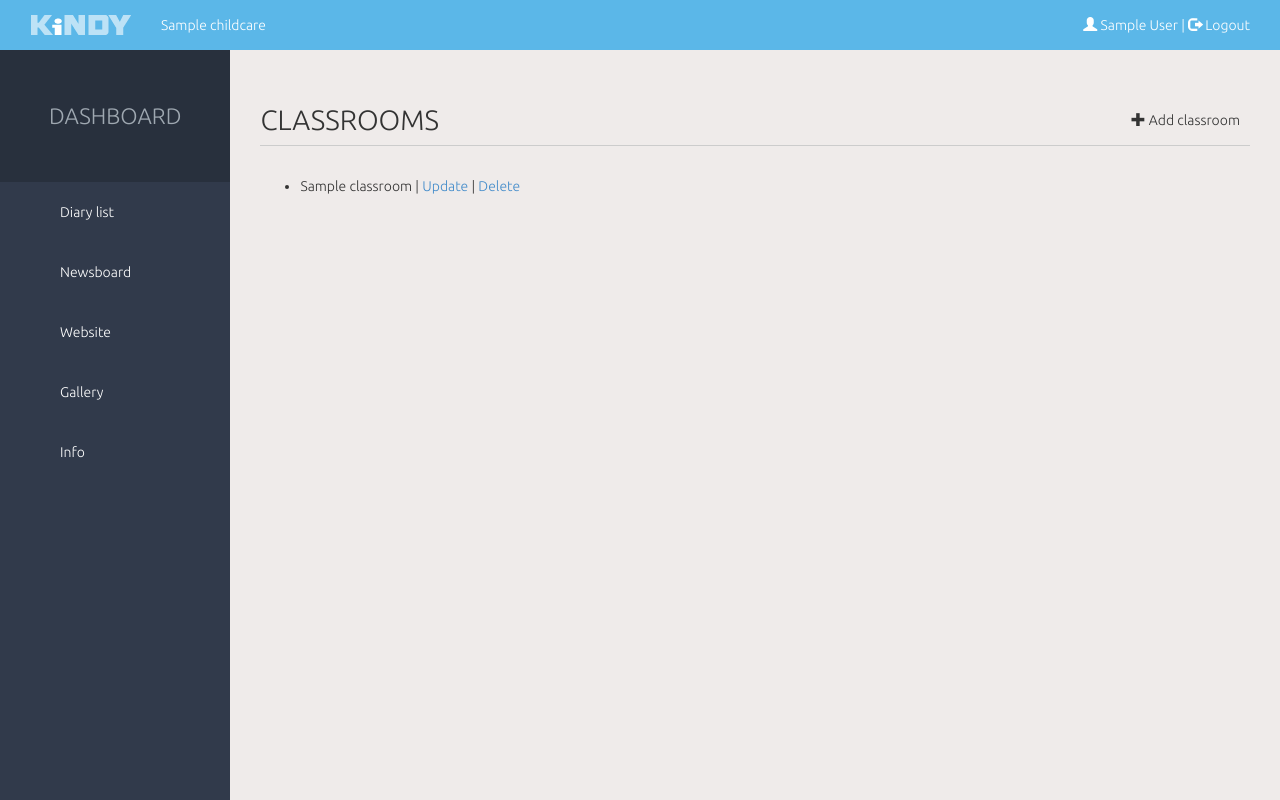
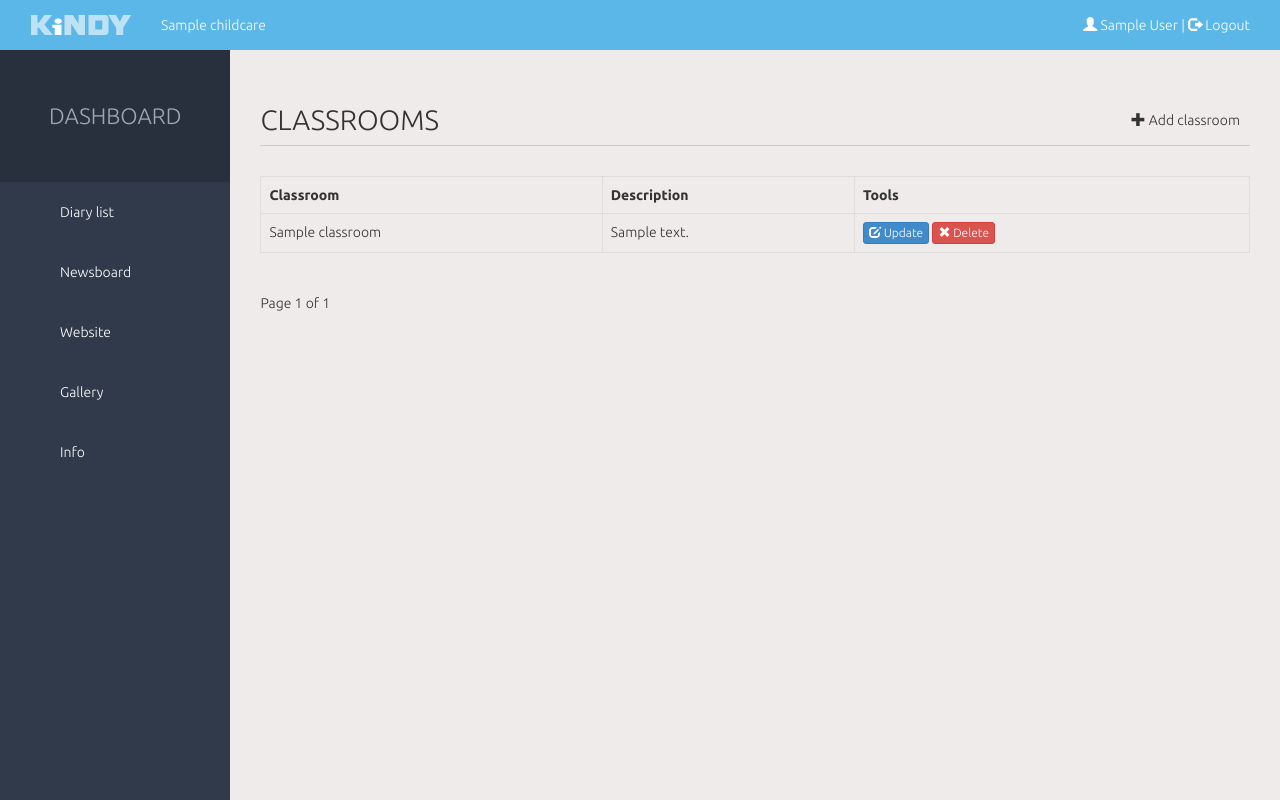
Before and after one commit to ramuta/kindy-old, a Django app: a page that uses templates/classroom/classroom_list.html in a window 1280 px wide. Run offline with Django 3.2, Linux system fonts and the light colour scheme; a user stored in the database is signed in; tables that the repository leaves empty hold one stand-in row (values such as "Sample post"); parts of the project's set-up code (start-up, migrations or seed data) failed here and were passed over; some libraries are stand-ins or nearby versions.

Commit message:
Classroom table

```diff
--- a/classroom/views.py
+++ b/classroom/views.py
@@ -152,7 +152,18 @@ def diary_image_delete(request, childcare_slug, diary_id, image_id):
 @permission_required_or_403('childcare_view', (Childcare, 'slug', 'childcare_slug'))
 def classroom_list(request, childcare_slug):
     childcare = get_object_or_404(Childcare, slug=childcare_slug)
-    classroom_list = Classroom.objects.filter(childcare=childcare, disabled=False)
+    all_classroom_list = Classroom.objects.filter(childcare=childcare, disabled=False)
+
+    paginator = Paginator(all_classroom_list, 10)
+    page = request.GET.get('page')
+
+    try:
+        classroom_list = paginator.page(page)
+    except PageNotAnInteger:
+        classroom_list = paginator.page(1)
+    except EmptyPage:
+        classroom_list = paginator.page(paginator.num_pages)
+
     return render(request, 'classroom/classroom_list.html', {'childcare': childcare,
                                                              'classroom_list': classroom_list})
 
--- a/templates/classroom/classroom_list.html
+++ b/templates/classroom/classroom_list.html
@@ -11,13 +11,52 @@
 {% block content-title %}Classrooms{% endblock %}
 
 {% block content %}
-    <ul>
-    {% for classroom in classroom_list %}
-        <li>{{ classroom }}
+    {% if classroom_list %}
+    <table class="table table-bordered">
+        <tr>
+            <th>Classroom</th>
+            <th>Description</th>
             {% if user in childcare.employees.all or user in childcare.managers.all %}
-                 | <a href="{{ classroom.pk }}/update/">Update</a> | <a href="{{ classroom.pk }}/delete/">Delete</a>
+            <th>Tools</th>
             {% endif %}
-        </li>
-    {% endfor %}
-    </ul>
+        </tr>
+        {% for classroom in classroom_list %}
+            <tr>
+                <td>
+                    {{ classroom }}
+                </td>
+                <td>
+                    {{ classroom.description }}
+                </td>
+                {% if user in childcare.employees.all or user in childcare.managers.all %}
+                <td>
+                    <a href="{{ classroom.pk }}/update/" class="btn btn-primary btn-xs"><span class="glyphicon glyphicon-edit"></span> Update</a>
+                    <a href="{{ classroom.pk }}/delete/" class="btn btn-danger btn-xs"><span class="glyphicon glyphicon-remove"></span> Delete</a>
+                </td>
+                {% endif %}
+            </tr>
+        {% endfor %}
+    </table>
+    <div class="pagination">
+        <span class="step-links">
+            {% if classroom_list.has_previous %}
+                <a href="?page={{ classroom_list.previous_page_number }}">previous</a>
+            {% endif %}
+
+            <span class="current">
+                Page {{ classroom_list.number }} of {{ classroom_list.paginator.num_pages }}
+            </span>
+
+            {% if classroom_list.has_next %}
+                <a href="?page={{ classroom_list.next_page_number }}"> next</a>
+            {% endif %}
+        </span>
+    </div>
+    {% else %}
+        <p>No classrooms.
+        {% if user in childcare.employees.all or user in childcare.managers.all %}
+            You need at least one to publish e-diaries.
+            <a href="create/">Add a classroom.</a>
+        {% endif %}</p>
+    {% endif %}
 {% endblock content %}
```
